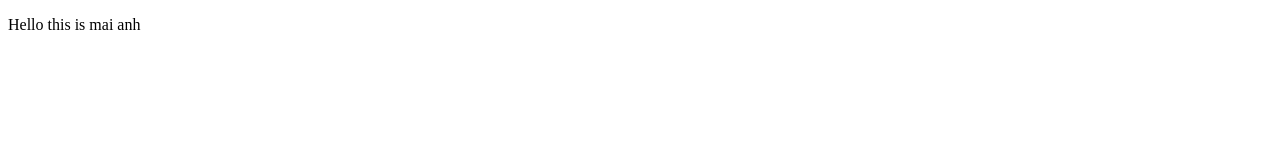
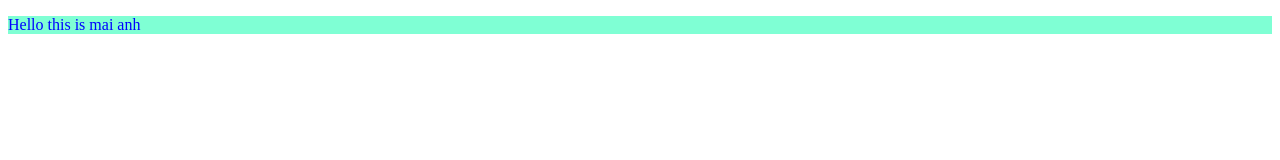
Before and after one commit to hiimdu/testing, a plain HTML site: page index.html in a window 1280 px wide. Drawn offline with Linux system fonts and the light colour scheme.

Commit message:
add css files

```diff
--- a/index.html
+++ b/index.html
@@ -5,6 +5,8 @@
     <meta http-equiv="X-UA-Compatible" content="IE=edge">
     <meta name="viewport" content="width=device-width, initial-scale=1.0">
     <title>Document</title>
+    <link rel="stylesheet" href="index.css">
+    <link rel="stylesheet" href="index2.css">
 </head>
 <body>
     <p>Hello this is mai anh</p>
--- /dev/null
+++ b/index2.css
@@ -0,0 +1,4 @@
+p{
+    background-color: aquamarine;
+    color: blue;
+}
```
Also changed, not shown: index.css (added).
